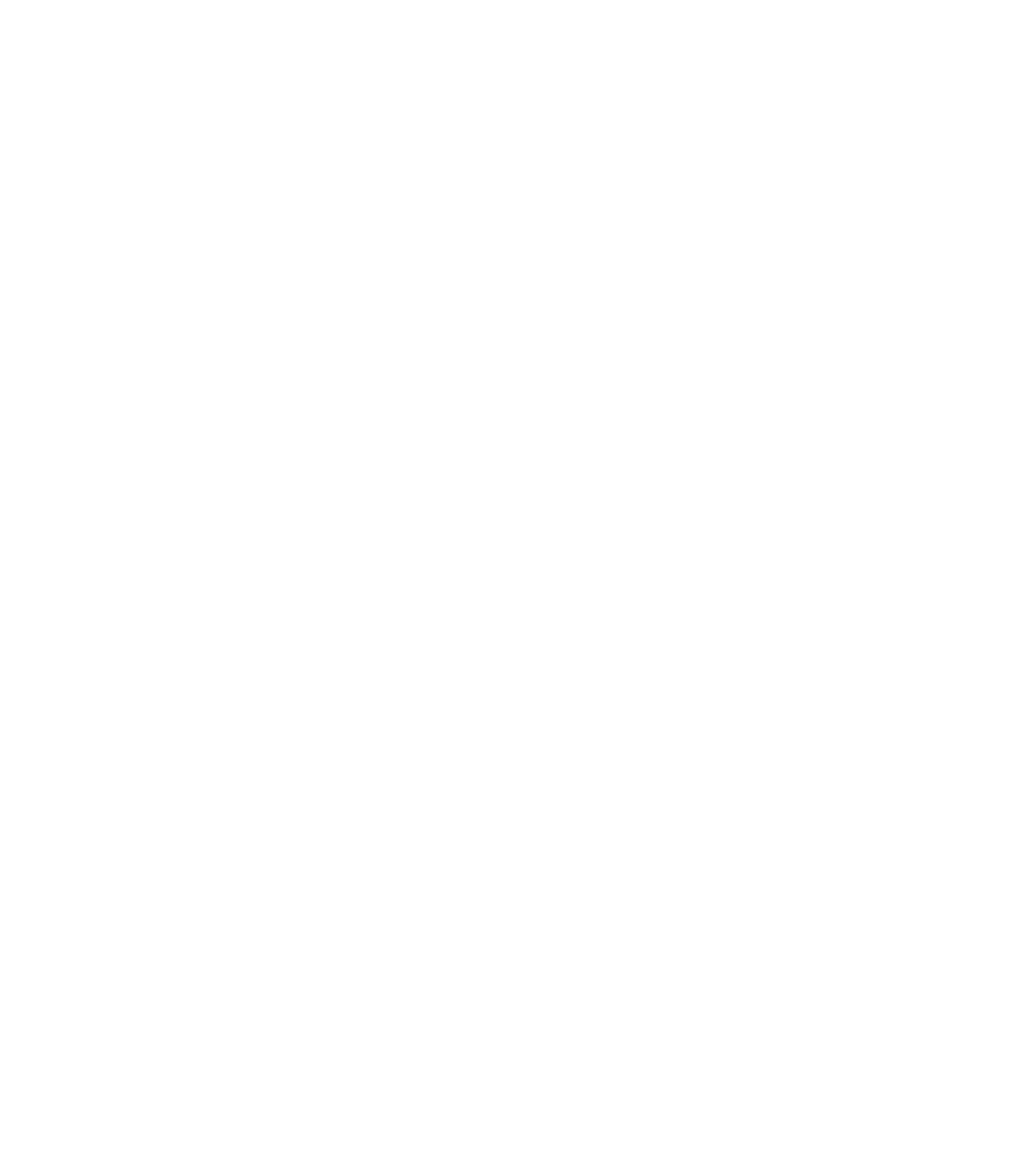
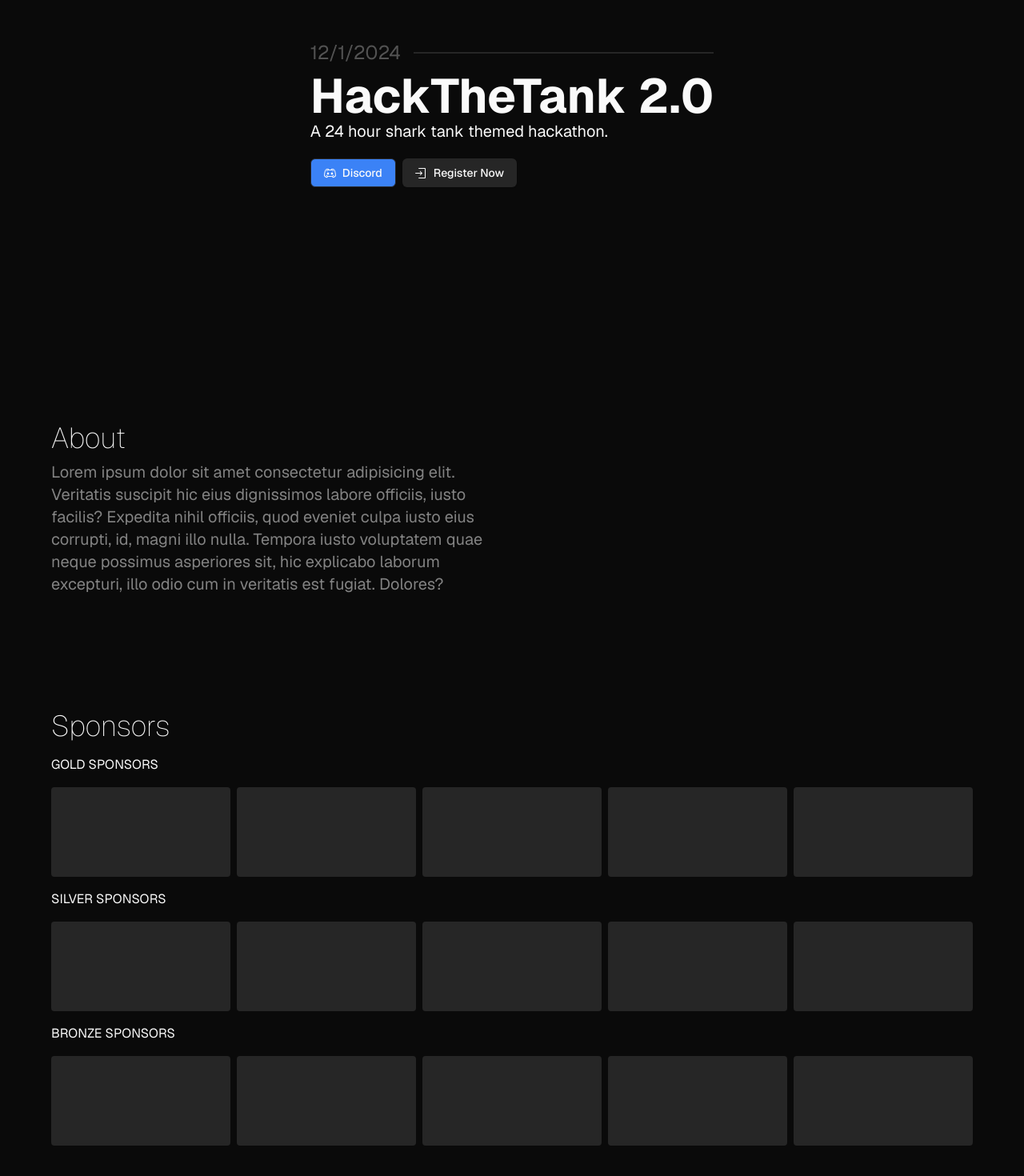
Before and after one commit to khushi075/htt-website-2024, a Next.js app: page / in a window 1280 px wide. Shown: the part 288-1758 px from the top of the page at 80% size. Before the commit the page ends 800 px from the top, so only its background shows below. Built offline with nearby package versions, Linux system fonts and the light colour scheme.

Commit message:
made changes

```diff
--- a/app/layout.tsx
+++ b/app/layout.tsx
@@ -1,8 +1,8 @@
 import type { Metadata } from "next";
-import { Inter } from "next/font/google";
+import { GeistSans } from "geist/font/sans";
+import { ThemeProvider } from "@/components/theme-provider";
+
 import "./globals.css";
-
-const inter = Inter({ subsets: ["latin"] });
 
 export const metadata: Metadata = {
   title: "Create Next App",
@@ -16,7 +16,16 @@ export default function RootLayout({
 }>) {
   return (
     <html lang="en">
-      <body className={inter.className}>{children}</body>
+      <body className={GeistSans.className}>
+        <ThemeProvider
+          attribute="class"
+          defaultTheme="dark"
+          enableSystem
+          disableTransitionOnChange
+        >
+          {children}
+        </ThemeProvider>
+      </body>
     </html>
   );
 }
--- a/app/page.tsx
+++ b/app/page.tsx
@@ -1,7 +1,18 @@
+import About from "@/components/about";
+import Hero from "@/components/hero";
+import Navbar from "@/components/navbar";
+import Sponsors from "@/components/sponsors";
+import { Button } from "@/components/ui/button";
+import { DownloadIcon } from "@radix-ui/react-icons";
 import Image from "next/image";
 
 export default function Home() {
   return (
-    <main className="flex min-h-screen flex-col items-center justify-between p-24"></main>
+    <main className="flex min-h-screen flex-col container justify-between">
+      <Navbar />
+      <Hero />
+      <About />
+      <Sponsors />
+    </main>
   );
 }
--- /dev/null
+++ b/components/about.tsx
@@ -0,0 +1,21 @@
+import { cn } from "@/lib/utils";
+import { GeistMono } from "geist/font/mono";
+
+const mono = GeistMono.className;
+export default function About() {
+  return (
+    <div className="container py-4">
+      <div className="flex flex-col gap-2">
+        <div className={cn("text-4xl font-thin")}>About</div>
+        <div className="text-xl opacity-50 w-1/2">
+          Lorem ipsum dolor sit amet consectetur adipisicing elit. Veritatis
+          suscipit hic eius dignissimos labore officiis, iusto facilis? Expedita
+          nihil officiis, quod eveniet culpa iusto eius corrupti, id, magni illo
+          nulla. Tempora iusto voluptatem quae neque possimus asperiores sit,
+          hic explicabo laborum excepturi, illo odio cum in veritatis est
+          fugiat. Dolores?
+        </div>
+      </div>
+    </div>
+  );
+}
--- /dev/null
+++ b/components/faq.tsx
@@ -0,0 +1,22 @@
+export default function Faq() {
+  return (
+    <div>
+      <h1>Frequently Asked Questions</h1>
+      <ul>
+        <li>Question 1: What is a hackathon?</li>
+        <li>Question 2: How long does a hackathon typically last?</li>
+        <li>Question 3: Can I participate in a hackathon alone?</li>
+        <li>
+          Question 4: Are there any age restrictions for participating in a
+          hackathon?
+        </li>
+        <li>
+          Question 5: What skills do I need to participate in a hackathon?
+        </li>
+        <li>Question 6: How do I form a team for a hackathon?</li>
+        <li>Question 7: What are the judging criteria for a hackathon?</li>
+        <li>Question 8: Are there any prizes for winning a hackathon?</li>
+      </ul>
+    </div>
+  );
+}
--- /dev/null
+++ b/components/hero.tsx
@@ -0,0 +1,37 @@
+import {
+  DiscordLogoIcon,
+  DownloadIcon,
+  EnterIcon,
+  EnvelopeOpenIcon,
+  InstagramLogoIcon,
+  LinkedInLogoIcon,
+  TwitterLogoIcon,
+} from "@radix-ui/react-icons";
+import { Button } from "./ui/button";
+
+export default function Hero() {
+  return (
+    <div className="h-[calc(100dvh-60px)] flex items-center justify-center">
+      <div>
+        <div className="flex items-center gap-4 pb-2">
+          <div className="opacity-30 text-2xl">12/1/2024</div>
+          <div className="flex-grow border h-0"></div>
+        </div>
+        <h1 className="text-6xl font-bold">HackTheTank 2.0</h1>
+        <p className="text-xl">A 24 hour shark tank themed hackathon.</p>
+        <div className="flex mt-5 items-center justify-between">
+          <div>
+            <Button variant="outline" className="bg-blue-500">
+              <DiscordLogoIcon className="mr-2" />
+              Discord
+            </Button>
+            <Button variant="secondary" className="ml-2">
+              <EnterIcon className="mr-2" />
+              Register Now
+            </Button>
+          </div>
+        </div>
+      </div>
+    </div>
+  );
+}
--- /dev/null
+++ b/components/navbar.tsx
@@ -0,0 +1,23 @@
+import { DownloadIcon } from "@radix-ui/react-icons";
+import { Button } from "./ui/button";
+
+export default function Navbar() {
+  return (
+    <div className="sticky top-0 flex h-[60px] justify-between items-center">
+      <div className="text-xl font-medium">HackTheTank 2.0 </div>
+      <div className="flex flex-grow justify-center gap-5">
+        {["ABOUT", "SPONSORS", "PRICING", "CONTACT"].map((item) => {
+          return (
+            <div key={item} className="cursor-pointer">
+              {item}
+            </div>
+          );
+        })}
+      </div>
+      <Button variant="outline" className="rounded-full">
+        <DownloadIcon className="mr-2" />
+        Brochure{" "}
+      </Button>
+    </div>
+  );
+}
--- /dev/null
+++ b/components/sponsors.tsx
@@ -0,0 +1,33 @@
+export default function Sponsors() {
+  return (
+    <div className="container flex items-center  h-screen">
+      <div className="flex flex-col w-full gap-4">
+        <div className="text-4xl font-thin ">Sponsors</div>
+        GOLD SPONSORS
+        <div className="flex w-full gap-2 ">
+          <div className="h-28 bg-secondary w-full rounded"></div>
+          <div className="h-28 bg-secondary w-full rounded"></div>
+          <div className="h-28 bg-secondary w-full rounded"></div>
+          <div className="h-28 bg-secondary w-full rounded"></div>
+          <div className="h-28 bg-secondary w-full rounded"></div>
+        </div>
+        SILVER SPONSORS
+        <div className="flex w-full gap-2">
+          <div className="h-28 bg-secondary w-full rounded"></div>
+          <div className="h-28 bg-secondary w-full rounded"></div>
+          <div className="h-28 bg-secondary w-full rounded"></div>
+          <div className="h-28 bg-secondary w-full rounded"></div>
+          <div className="h-28 bg-secondary w-full rounded"></div>
+        </div>
+        BRONZE SPONSORS
+        <div className="flex w-full gap-2">
+          <div className="h-28 bg-secondary w-full rounded"></div>
+          <div className="h-28 bg-secondary w-full rounded"></div>
+          <div className="h-28 bg-secondary w-full rounded"></div>
+          <div className="h-28 bg-secondary w-full rounded"></div>
+          <div className="h-28 bg-secondary w-full rounded"></div>
+        </div>
+      </div>
+    </div>
+  );
+}
--- /dev/null
+++ b/components/theme-provider.tsx
@@ -0,0 +1,9 @@
+"use client";
+
+import * as React from "react";
+import { ThemeProvider as NextThemesProvider } from "next-themes";
+import { type ThemeProviderProps } from "next-themes/dist/types";
+
+export function ThemeProvider({ children, ...props }: ThemeProviderProps) {
+  return <NextThemesProvider {...props}>{children}</NextThemesProvider>;
+}
--- /dev/null
+++ b/components/ui/accordion.tsx
@@ -0,0 +1,57 @@
+"use client"
+
+import * as React from "react"
+import * as AccordionPrimitive from "@radix-ui/react-accordion"
+import { ChevronDownIcon } from "@radix-ui/react-icons"
+
+import { cn } from "@/lib/utils"
+
+const Accordion = AccordionPrimitive.Root
+
+const AccordionItem = React.forwardRef<
+  React.ElementRef<typeof AccordionPrimitive.Item>,
+  React.ComponentPropsWithoutRef<typeof AccordionPrimitive.Item>
+>(({ className, ...props }, ref) => (
+  <AccordionPrimitive.Item
+    ref={ref}
+    className={cn("border-b", className)}
+    {...props}
+  />
+))
+AccordionItem.displayName = "AccordionItem"
+
+const AccordionTrigger = React.forwardRef<
+  React.ElementRef<typeof AccordionPrimitive.Trigger>,
+  React.ComponentPropsWithoutRef<typeof AccordionPrimitive.Trigger>
+>(({ className, children, ...props }, ref) => (
+  <AccordionPrimitive.Header className="flex">
+    <AccordionPrimitive.Trigger
+      ref={ref}
+      className={cn(
+        "flex flex-1 items-center justify-between py-4 text-sm font-medium transition-all hover:underline [&[data-state=open]>svg]:rotate-180",
+        className
+      )}
+      {...props}
+    >
+      {children}
+      <ChevronDownIcon className="h-4 w-4 shrink-0 text-muted-foreground transition-transform duration-200" />
+    </AccordionPrimitive.Trigger>
+  </AccordionPrimitive.Header>
+))
+AccordionTrigger.displayName = AccordionPrimitive.Trigger.displayName
+
+const AccordionContent = React.forwardRef<
+  React.ElementRef<typeof AccordionPrimitive.Content>,
+  React.ComponentPropsWithoutRef<typeof AccordionPrimitive.Content>
+>(({ className, children, ...props }, ref) => (
+  <AccordionPrimitive.Content
+    ref={ref}
+    className="overflow-hidden text-sm data-[state=closed]:animate-accordion-up data-[state=open]:animate-accordion-down"
+    {...props}
+  >
+    <div className={cn("pb-4 pt-0", className)}>{children}</div>
+  </AccordionPrimitive.Content>
+))
+AccordionContent.displayName = AccordionPrimitive.Content.displayName
+
+export { Accordion, AccordionItem, AccordionTrigger, AccordionContent }
--- /dev/null
+++ b/components/ui/button.tsx
@@ -0,0 +1,57 @@
+import * as React from "react"
+import { Slot } from "@radix-ui/react-slot"
+import { cva, type VariantProps } from "class-variance-authority"
+
+import { cn } from "@/lib/utils"
+
+const buttonVariants = cva(
+  "inline-flex items-center justify-center whitespace-nowrap rounded-md text-sm font-medium transition-colors focus-visible:outline-none focus-visible:ring-1 focus-visible:ring-ring disabled:pointer-events-none disabled:opacity-50",
+  {
+    variants: {
+      variant: {
+        default:
+          "bg-primary text-primary-foreground shadow hover:bg-primary/90",
+        destructive:
+          "bg-destructive text-destructive-foreground shadow-sm hover:bg-destructive/90",
+        outline:
+          "border border-input bg-background shadow-sm hover:bg-accent hover:text-accent-foreground",
+        secondary:
+          "bg-secondary text-secondary-foreground shadow-sm hover:bg-secondary/80",
+        ghost: "hover:bg-accent hover:text-accent-foreground",
+        link: "text-primary underline-offset-4 hover:underline",
+      },
+      size: {
+        default: "h-9 px-4 py-2",
+        sm: "h-8 rounded-md px-3 text-xs",
+        lg: "h-10 rounded-md px-8",
+        icon: "h-9 w-9",
+      },
+    },
+    defaultVariants: {
+      variant: "default",
+      size: "default",
+    },
+  }
+)
+
+export interface ButtonProps
+  extends React.ButtonHTMLAttributes<HTMLButtonElement>,
+    VariantProps<typeof buttonVariants> {
+  asChild?: boolean
+}
+
+const Button = React.forwardRef<HTMLButtonElement, ButtonProps>(
+  ({ className, variant, size, asChild = false, ...props }, ref) => {
+    const Comp = asChild ? Slot : "button"
+    return (
+      <Comp
+        className={cn(buttonVariants({ variant, size, className }))}
+        ref={ref}
+        {...props}
+      />
+    )
+  }
+)
+Button.displayName = "Button"
+
+export { Button, buttonVariants }
--- a/package.json
+++ b/package.json
@@ -9,10 +9,14 @@
     "lint": "next lint"
   },
   "dependencies": {
+    "@radix-ui/react-accordion": "^1.1.2",
     "@radix-ui/react-icons": "^1.3.0",
+    "@radix-ui/react-slot": "^1.0.2",
     "class-variance-authority": "^0.7.0",
     "clsx": "^2.1.0",
+    "geist": "^1.2.1",
     "next": "14.1.0",
+    "next-themes": "^0.2.1",
     "react": "^18",
     "react-dom": "^18",
     "tailwind-merge": "^2.2.1",
```
Also changed, not shown: 1 other file (tests, documents, lock files or other folders).
